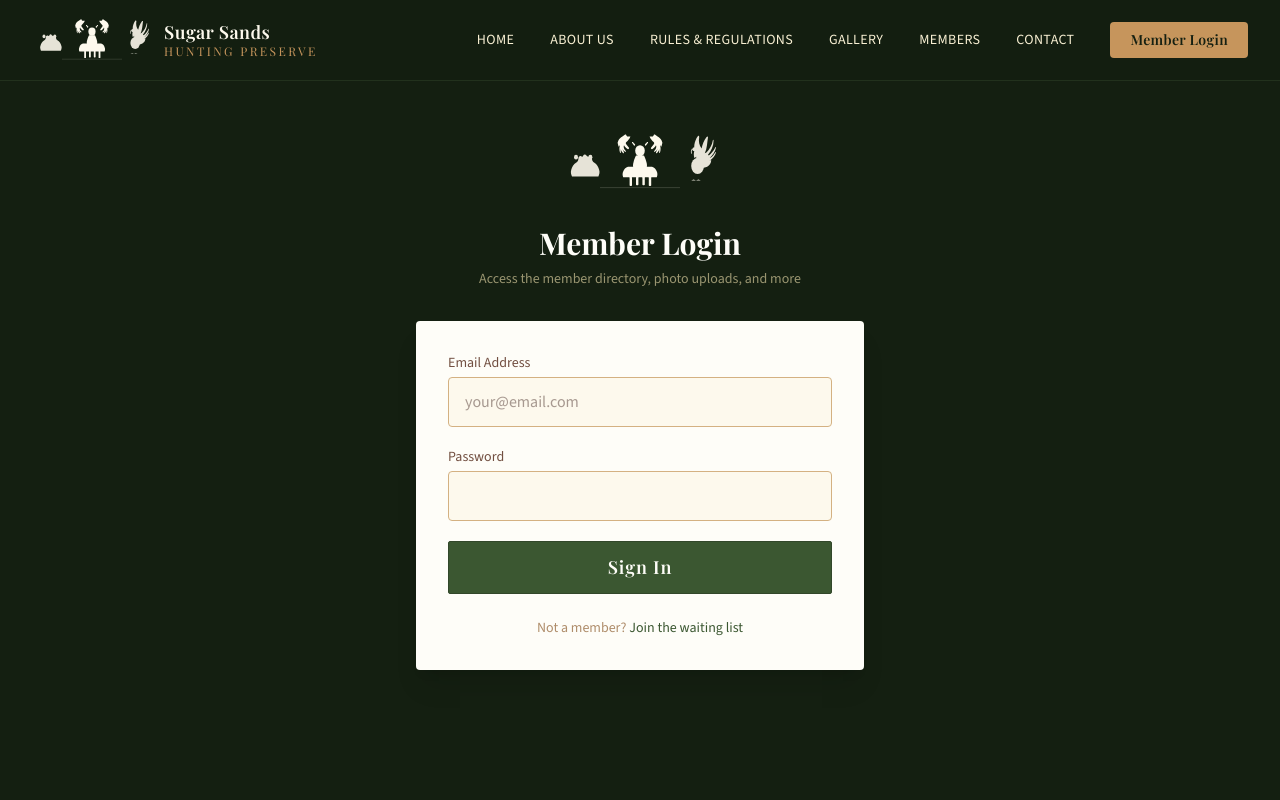
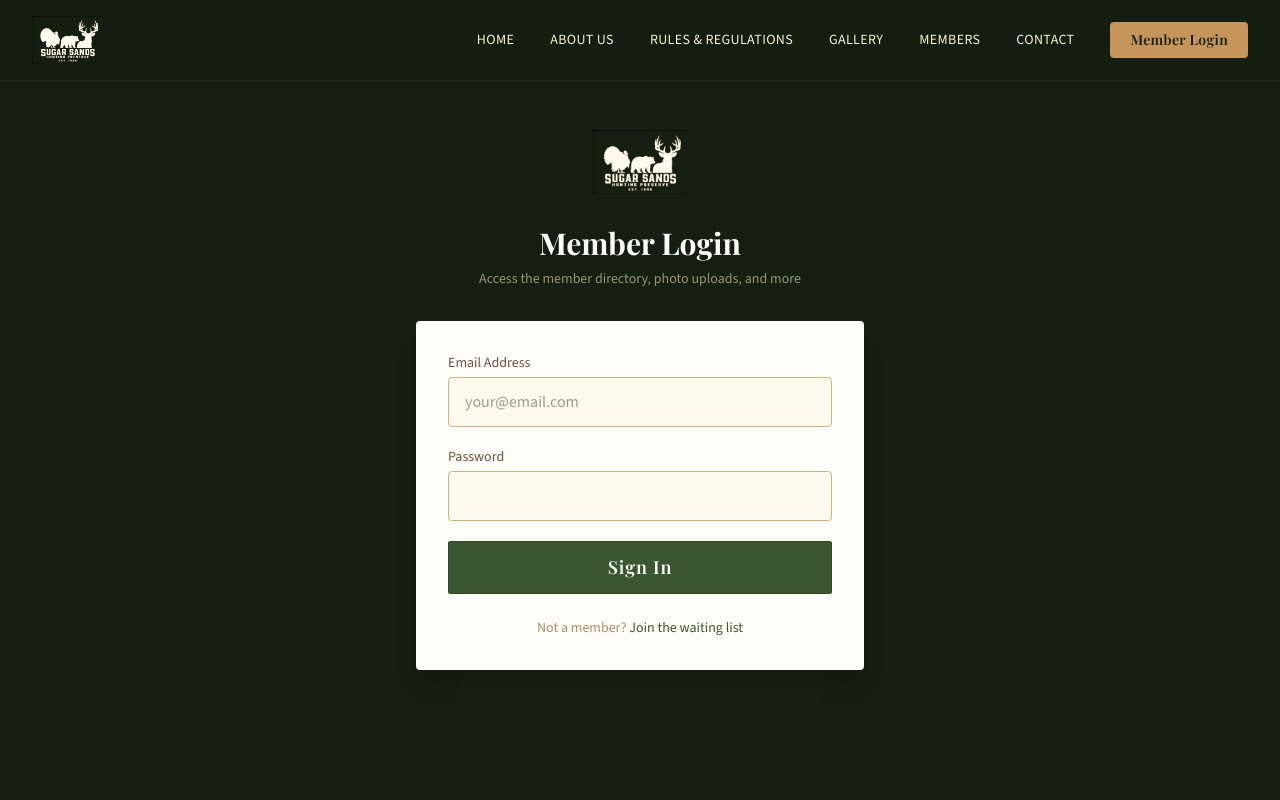
Before and after one commit to heathporter2155-eng/sugar-sands-hunting-preserve, a Next.js app: page /auth/login in a window 1280 px wide. Shown: the top 800 px of the page. Built offline with nearby package versions, Linux system fonts and the light colour scheme; a web font is replaced by a local one.

Commit message:
Replace SVG logo blobs with actual Grok logo image everywhere (navbar, footer, homepage)

```diff
--- a/src/components/Footer.tsx
+++ b/src/components/Footer.tsx
@@ -8,14 +8,8 @@ export default function Footer() {
         <div className="grid grid-cols-1 md:grid-cols-3 gap-12">
           {/* Brand */}
           <div>
-            <div className="flex items-center gap-3 text-cream-100 mb-4">
+            <div className="flex items-center text-cream-100 mb-4">
               <Logo size="sm" />
-              <div>
-                <p className="font-display text-xl font-semibold tracking-wide">Sugar Sands</p>
-                <p className="font-display text-xs tracking-[0.2em] uppercase text-earth-400">
-                  Hunting Preserve
-                </p>
-              </div>
             </div>
             <p className="text-cream-300/70 text-sm leading-relaxed mt-4">
               A private hunting preserve nestled in the pine plantations of South Walton, Florida.
--- a/src/components/Logo.tsx
+++ b/src/components/Logo.tsx
@@ -1,62 +1,16 @@
+import Image from "next/image";
+
 export default function Logo({ className = "", size = "md" }: { className?: string; size?: "sm" | "md" | "lg" }) {
   const sizes = { sm: "h-12", md: "h-16", lg: "h-24" };
   return (
-    <div className={`flex items-center gap-3 ${className}`}>
-      <svg
-        viewBox="0 0 200 80"
+    <div className={`flex items-center ${className}`}>
+      <Image
+        src="/images/logo-sign.png"
+        alt="Sugar Sands Hunting Preserve"
+        width={540}
+        height={364}
         className={`${sizes[size]} w-auto`}
-        fill="none"
-        xmlns="http://www.w3.org/2000/svg"
-        aria-label="Sugar Sands Hunting Preserve logo with deer, turkey, and bear silhouettes"
-        role="img"
-      >
-        {/* Bear silhouette - left */}
-        <g fill="currentColor" opacity="0.9">
-          <path d="M15 58c-1-2-2-5-1-8 1-4 3-7 6-9 2-1 3-3 3-5 0-3 2-4 4-3 1 1 2 0 2-1 1-2 3-2 4 0 1 1 2 2 3 1 2-1 4 0 4 3 0 2 1 4 3 5 3 2 5 5 6 9 1 3 0 6-1 8H15z" />
-          <ellipse cx="20" cy="34" rx="2.5" ry="3" />
-          <ellipse cx="38" cy="34" rx="2.5" ry="3" />
-        </g>
-
-        {/* Deer/Buck silhouette - center */}
-        <g fill="currentColor">
-          {/* Antlers */}
-          <path d="M88 8c-1 3-3 5-5 7-1 1-1 2 0 3l3 4c1 1 0 2-1 2-2-1-4-3-5-5-1 2 0 5 2 7 1 1 0 2-1 1-2-1-3-3-3-5 0 2 1 4 2 6 0 1-1 1-1 1-2-2-3-4-3-6v5c0 1-1 1-1 0-1-3-1-6 0-9l-1 1c0 1-1 1-1 0l-1-4 1-3c1-2 3-4 5-5l3-2c1-1 2 0 2 1l1 1z" />
-          <path d="M112 8c1 3 3 5 5 7 1 1 1 2 0 3l-3 4c-1 1 0 2 1 2 2-1 4-3 5-5 1 2 0 5-2 7-1 1 0 2 1 1 2-1 3-3 3-5 0 2-1 4-2 6 0 1 1 1 1 1 2-2 3-4 3-6v5c0 1 1 1 1 0 1-3 1-6 0-9l1 1c0 1 1 1 1 0l1-4-1-3c-1-2-3-4-5-5l-3-2c-1-1-2 0-2 1l-1 1z" />
-          {/* Head */}
-          <ellipse cx="100" cy="26" rx="6" ry="7" />
-          {/* Neck */}
-          <path d="M95 32c0 0-2 4-3 8-1 3-1 6 0 8h16c1-2 1-5 0-8-1-4-3-8-3-8h-10z" />
-          {/* Body */}
-          <path d="M85 46c-3 1-5 3-6 6-1 2-1 5 0 7h42c1-2 1-5 0-7-1-3-3-5-6-6H85z" />
-          {/* Legs */}
-          <rect x="87" y="58" width="3" height="12" rx="1" />
-          <rect x="95" y="58" width="3" height="11" rx="1" />
-          <rect x="103" y="58" width="3" height="11" rx="1" />
-          <rect x="111" y="58" width="3" height="12" rx="1" />
-          {/* Ears */}
-          <path d="M93 20l-3-4c0-1 0-1 1-1l3 3-1 2z" />
-          <path d="M107 20l3-4c0-1 0-1-1-1l-3 3 1 2z" />
-        </g>
-
-        {/* Turkey silhouette - right */}
-        <g fill="currentColor" opacity="0.9">
-          {/* Fan tail */}
-          <path d="M170 30c-4-8-2-16 2-22 1-1 2-1 2 1-1 5 0 10 3 14 1-5 3-10 6-14 1-1 2-1 2 0-1 6-1 14-4 20l2-1c4-4 7-9 8-15 0-1 1-1 1 0 0 7-3 13-7 18l1 1c3-2 6-6 8-10 0-1 1-1 1 0-1 5-4 10-8 13 3-1 5-4 7-7 0-1 1 0 1 0-1 4-4 8-8 10h1c0-1 1-1 1 0 0 3-2 6-5 8l-3 1-10 2z" />
-          {/* Body */}
-          <ellipse cx="172" cy="45" rx="8" ry="10" />
-          {/* Head/neck */}
-          <path d="M168 35c-1-3-1-6 0-9 0-2 2-2 3-1 1 2 1 5 0 8l-3 2z" />
-          <circle cx="168" cy="24" r="2.5" />
-          {/* Snood */}
-          <path d="M166 24c-1 1-2 3-1 5 0 1-1 1-1 0-1-2 0-4 1-6l1 1z" />
-          {/* Legs */}
-          <path d="M169 54l-2 8-3 1h6l-3-1 2-8z" />
-          <path d="M175 54l-2 8-3 1h6l-3-1 2-8z" />
-        </g>
-
-        {/* Decorative line */}
-        <line x1="50" y1="72" x2="150" y2="72" stroke="currentColor" strokeWidth="0.5" opacity="0.4" />
-      </svg>
+      />
     </div>
   );
 }
--- a/src/components/Navbar.tsx
+++ b/src/components/Navbar.tsx
@@ -21,12 +21,8 @@ export default function Navbar() {
       <div className="max-w-7xl mx-auto px-4 sm:px-6 lg:px-8">
         <div className="flex items-center justify-between h-20">
           {/* Logo */}
-          <Link href="/" className="flex items-center gap-3 text-cream-100 hover:text-cream-200 transition-colors">
+          <Link href="/" className="flex items-center text-cream-100 hover:text-cream-200 transition-colors">
             <Logo size="sm" />
-            <div className="hidden sm:block">
-              <p className="font-display text-lg font-semibold leading-tight tracking-wide">Sugar Sands</p>
-              <p className="font-display text-xs tracking-[0.2em] uppercase text-earth-400">Hunting Preserve</p>
-            </div>
           </Link>
 
           {/* Desktop nav */}
```
